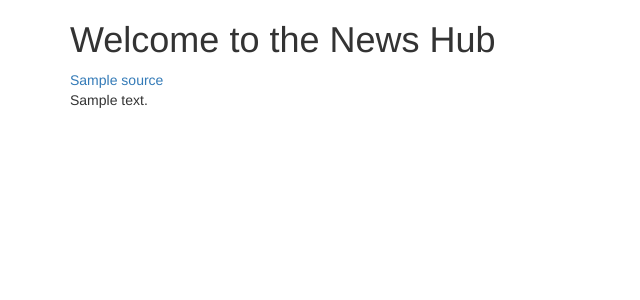
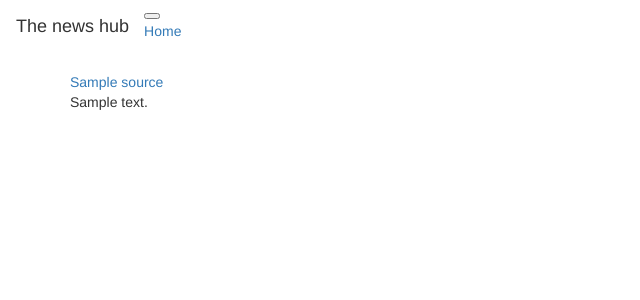
Before and after one commit to Mutembeijoe/news_api, a Flask app: template app/templates/index.html in a window 1280 px wide. Shown: the top 300 px of the page, without its empty margins (0-640 px from the left). Run offline with Flask 2, Linux system fonts and the light colour scheme; the template is opened without the code that fills it: most values are stand-ins (such as "Sample title", 1, 10 or a date in 2020); some libraries are stand-ins or nearby versions.

Commit message:
adds a navbar

```diff
--- a/app/templates/base.html
+++ b/app/templates/base.html
@@ -10,6 +10,19 @@
 {{ super() }}
 {{ moment.include_moment() }}
 {% endblock scripts%}
+{% block navbar%}
+    <nav class="navbar navbar-expand-lg navbar-light bg-light">
+      <span class="navbar-brand">The news hub</span>
+      <button class="navbar-toggler" type="button" data-toggle="collapse" data-target="#navbarNavAltMarkup" aria-controls="navbarNavAltMarkup" aria-expanded="false" aria-label="Toggle navigation">
+        <span class="navbar-toggler-icon"></span>
+      </button>
+      <div class="collapse navbar-collapse" id="navbarNavAltMarkup">
+        <div class="navbar-nav">
+          <a class="nav-item nav-link active" href="{{url_for('index')}}">Home <span class="sr-only">(current)</span></a>
+        </div>
+      </div>
+    </nav>
+{% endblock %}
 {%block content%}
     <div class="container">
         {%block page_content%}
--- a/app/templates/index.html
+++ b/app/templates/index.html
@@ -1,6 +1,5 @@
 {%extends 'base.html'%}
 {%block page_content%}
-    <h1>Welcome to the News Hub</h1>
         <div class="row">
             {%for source in sources%}
             <div class="col-md-4 col-lg-3 my-3">
```
